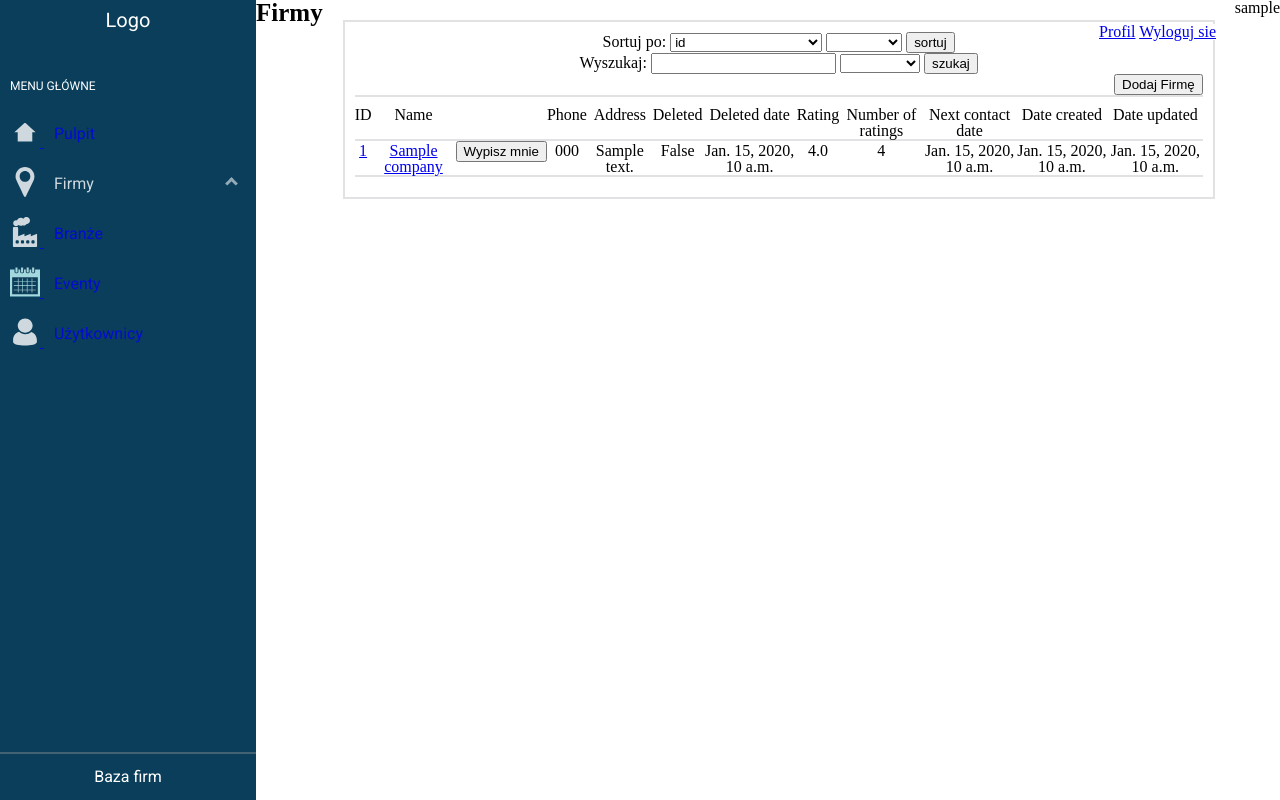
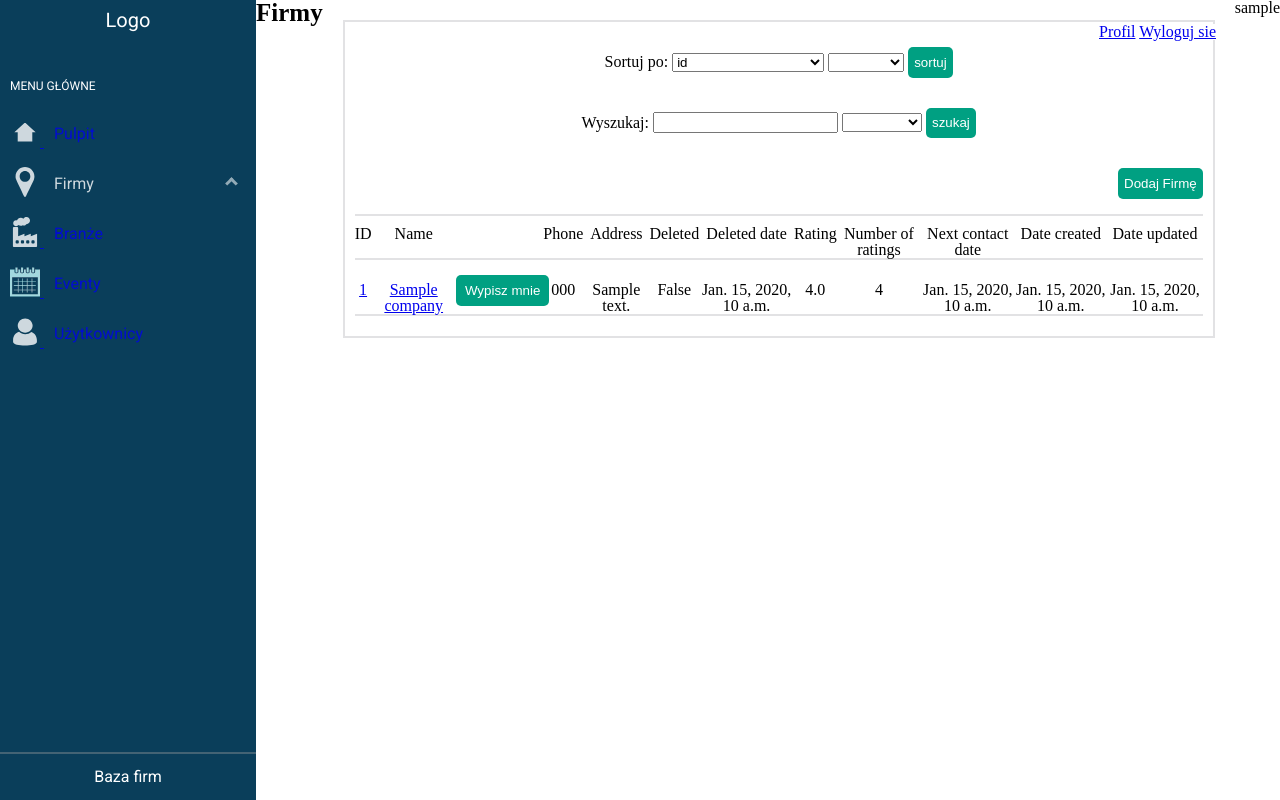
Before and after one commit to IAESTE-AGH/szakal, a Django app: page /company/list/ in a window 1280 px wide. Run offline with Django 3.2, Linux system fonts and the light colour scheme; a user stored in the database is signed in; tables that the repository leaves empty hold one stand-in row (values such as "Sample post").

Commit message:
Improve styles (buttons)

```diff
--- a/main/static/style.css
+++ b/main/static/style.css
@@ -64,3 +64,22 @@
   font-weight: 900;
   font-size: 25px;
 }
+.widebutton {
+    width: calc(100% + 6px);
+    height: calc(2em + 4px);
+    background-color: rgb(0, 160, 130);
+    border: none;
+    border-radius: 5px;
+    margin-top: 15px;
+    color: white;
+}
+.button {
+    width: auto;
+    height: calc(2em + 4px);
+    background-color: rgb(0, 160, 130);
+    border: none;
+    border-radius: 5px;
+    margin-top: 15px;
+    margin-bottom: 15px;
+    color: white;
+}
--- a/main/templates/company.html
+++ b/main/templates/company.html
@@ -7,7 +7,7 @@
             <div class="tabele">
                 <p style="text-align: left">{% include 'components/sort.html' %}
                 </p>
-                <p style="text-align: right"><a href="/company/list/add"><input type="submit" value="Dodaj Firmę"></a>
+                <p style="text-align: right"><a href="/company/list/add"><input class="button" type="submit" value="Dodaj Firmę"></a>
                 </p>
                 <div class="content-table"></div>
               <table>
@@ -34,9 +34,9 @@
                         <td> <a href={{ company.www }}>{{ company.name }} </a></td>
                         <td>
                             {% if company.user.username == request.user.username %}
-                                <a href="/company/list/{{ company.id }}/unassign"><input type="submit" value="Wypisz mnie"></a>
+                                <a href="/company/list/{{ company.id }}/unassign"><input class="widebutton" type="submit" value="Wypisz mnie"></a>
                             {% elif company.user.username == null %}
-                                <a href="/company/list/{{ company.id }}/assign"><input type="submit" value="Przypisz mnie"></a>
+                                <a href="/company/list/{{ company.id }}/assign"><input class="widebutton" type="submit" value="Przypisz mnie"></a>
                         {% endif %}
                         </td>
                         <td>{{ company.phone }}</td>
--- a/main/templates/company_details.html
+++ b/main/templates/company_details.html
@@ -58,6 +58,7 @@
     </div>
     <div class="title">
     <h1>Kontakty z firmą: </h1>
+        <p style="text-align: right"><a href="/contact/list/add"><input class="button" type="submit" value="Dodaj Nowy Kontakt"></a></p>
     </div>
     <div class="tabele">
 
--- a/main/templates/components/sort.html
+++ b/main/templates/components/sort.html
@@ -10,7 +10,7 @@
         <option value="asc">rosnąco</option>
         <option value="desc">malejąco</option>
     </select>
-    <button>sortuj</button>
+    <button class="button">sortuj</button>
 </form>
 {% endif %}
 {%  if not "my" in  request.path and not "taken" in  request.path %}
@@ -37,7 +37,7 @@
             <option value="not_active">nieaktywne</option>
         </select>
     {% endif %}
-    <button>szukaj</button>
+    <button class="button">szukaj</button>
     </form>
     {% endif %}
 {% endif %}
--- a/main/templates/event.html
+++ b/main/templates/event.html
@@ -6,7 +6,7 @@
 <main>
     <div class="tabele">
         {% include 'components/sort.html' %}
-            <p style="text-align: right"><a href="/event/list/add"><input type="submit" value="Dodaj nowy event"></a>
+            <p style="text-align: right"><a href="/event/list/add"><input class="button" type="submit" value="Dodaj nowy event"></a>
             </p>
         <div class="content-table"></div>
         <table>
```
Also changed, not shown: main/templates/contact.html (+6 -7 lines).
